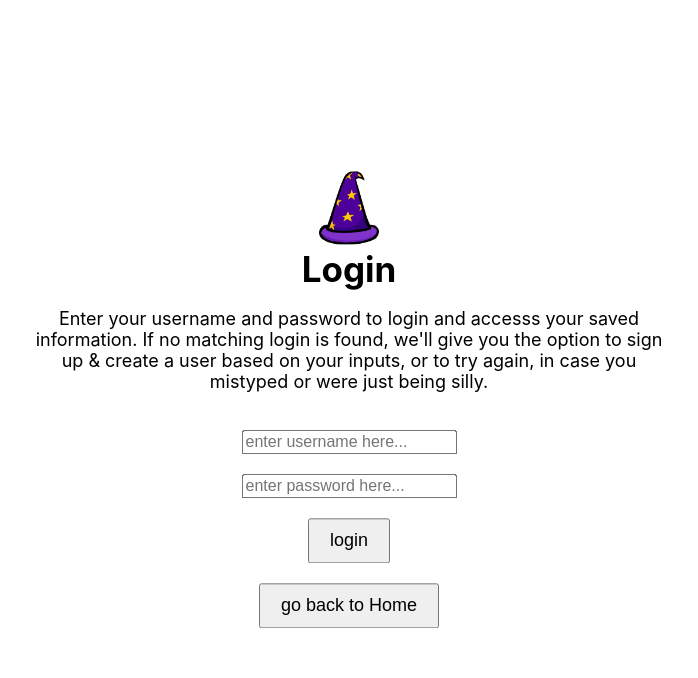
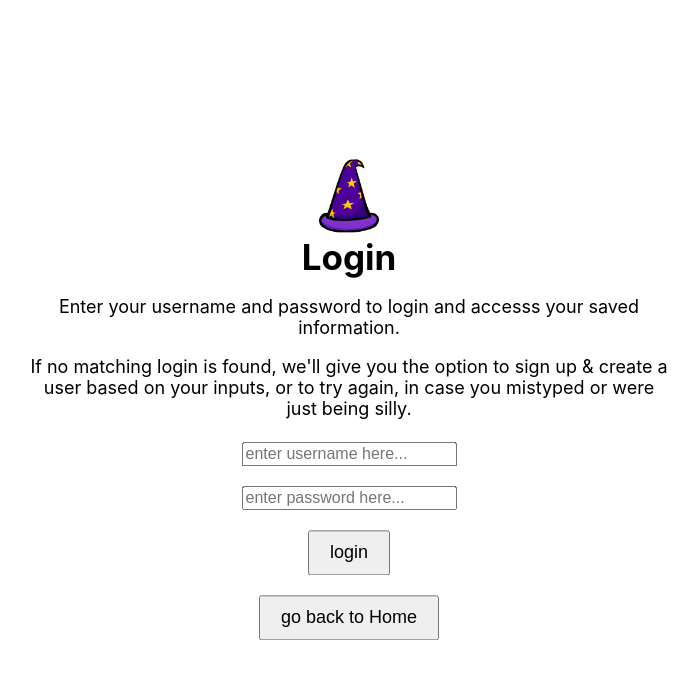
Before and after one commit to stefdram/VidStatWizard, a React (Create React App) app in the folder frontend/: page /login in a window 1280 px wide. Shown: the top 678 px of the page, without its empty margins (291-989 px from the left). Built offline with nearby package versions, Linux system fonts and the light colour scheme.

Commit message:
more minor spacing changes and text changes

```diff
--- a/frontend/src/Login.js
+++ b/frontend/src/Login.js
@@ -23,10 +23,10 @@ const Login = (props) => {
        <header style={{ fontSize: "35px", fontWeight: "bold" , marginBottom: "10px"}}>
         Login
       </header>
-      <p>Enter your username and password to login and accesss your saved information.
+      <p>Enter your username and password to login and accesss your saved information. </p>
+      <p style={{marginBottom: "23px"}}>
         If no matching login is found, we'll give you the option to sign up & create a user based on your inputs, or to try again, in case you mistyped or were just being silly.
       </p>
-        <br />
         <div className={"inputContainer"}>
             <input
                 value={email}
```
